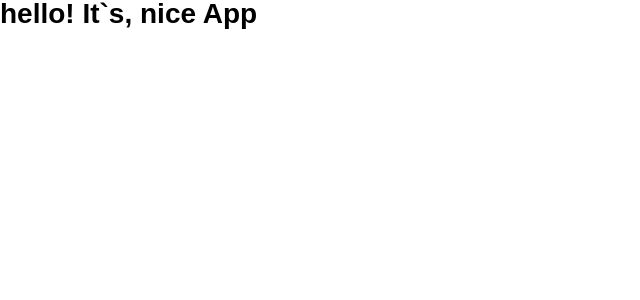
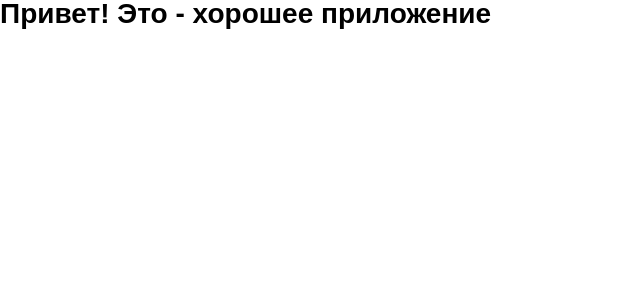
Before and after one commit to Dron24/nice-app, a React (Create React App) app: page / in a window 1280 px wide. Shown: the top 300 px of the page, without its empty margins (0-640 px from the left). Built offline with nearby package versions, Linux system fonts and the light colour scheme.

Commit message:
Обновление 0.0.2

```diff
--- a/src/App.js
+++ b/src/App/App.jsx
@@ -3,7 +3,7 @@ import './App.css';
 function App() {
   return (
     <div className="App">
-      <h1>hello! It`s, nice App</h1>
+      <h1>Привет! Это - хорошее приложение</h1>
     </div>
   );
 }
--- a/src/index.js
+++ b/src/index.js
@@ -1,7 +1,7 @@
 import React from 'react';
 import ReactDOM from 'react-dom/client';
 import './index.css';
-import App from './App';
+import App from './App/App';
 import reportWebVitals from './reportWebVitals';
 
 const root = ReactDOM.createRoot(document.getElementById('root'));
```
Also changed, not shown: src/App/App.css (renamed from src/App.css).
